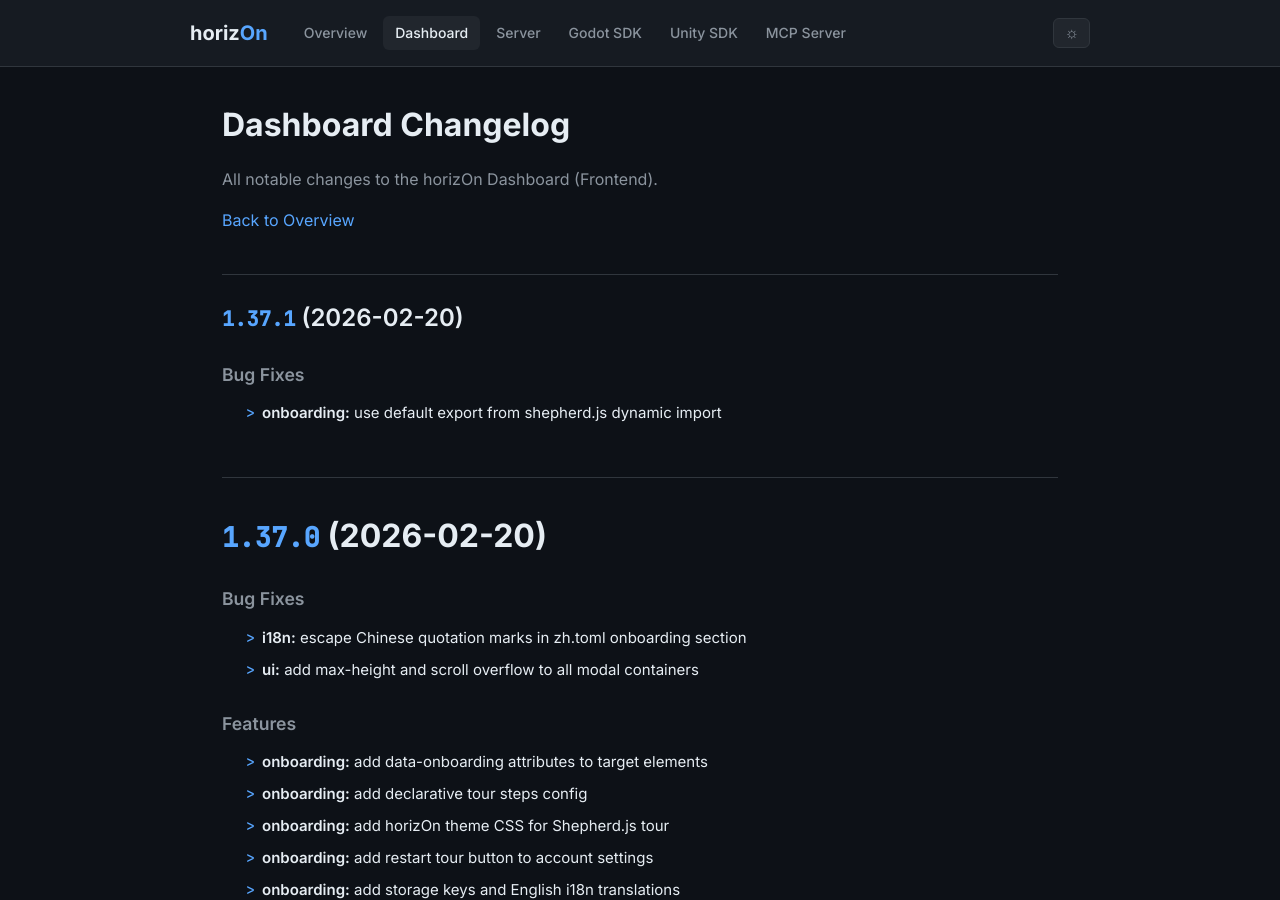
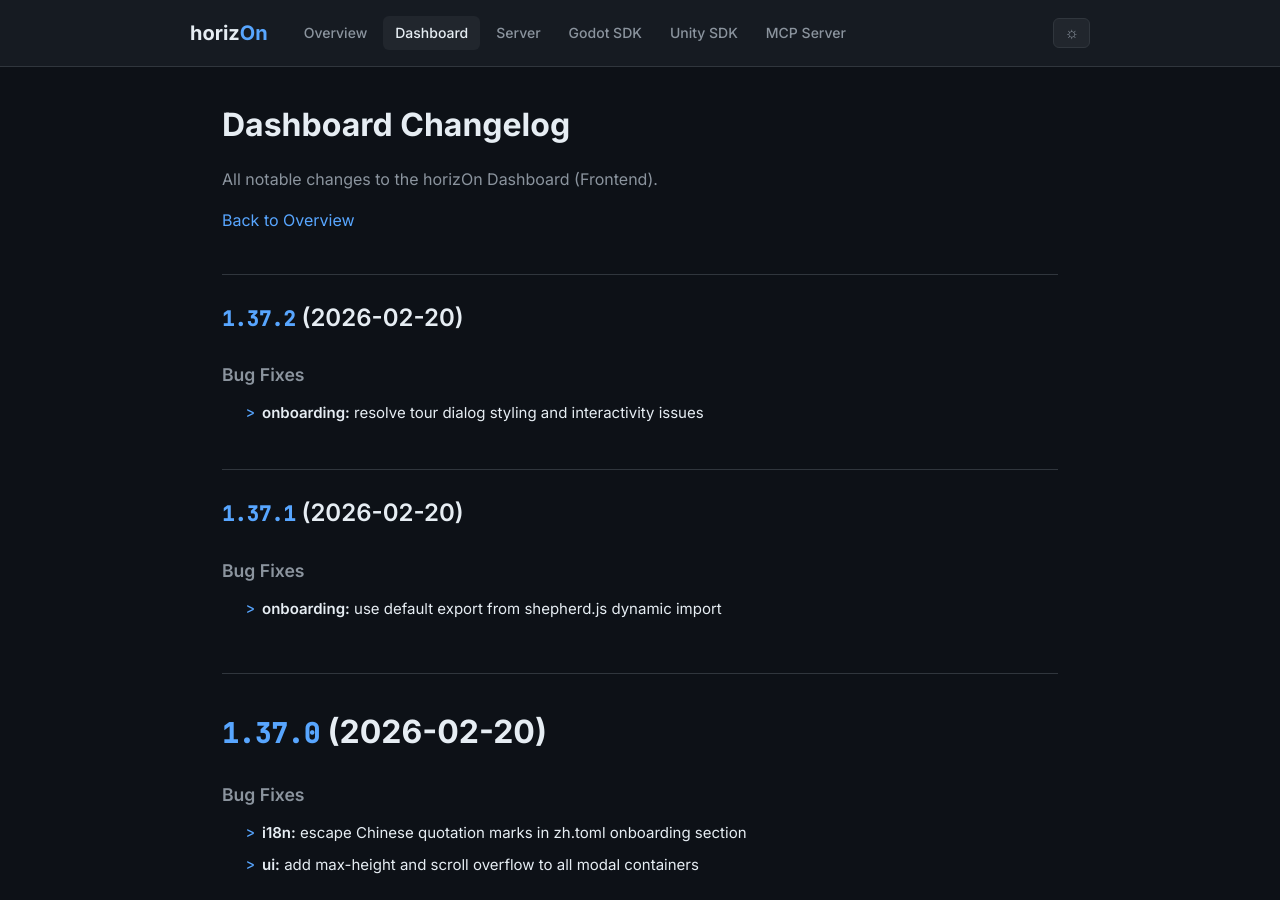
Before and after one commit to ProjectMakersDE/horizOn-Changelog, a Jekyll site: the page built from dashboard-changelog.md, in a window 1280 px wide and 900 px high. Built offline with Jekyll 4.4.1, drawn with Linux system fonts in a browser that asks for light colours.

Commit message:
chore: sync changelogs [skip ci]

```diff
--- a/dashboard-changelog.md
+++ b/dashboard-changelog.md
@@ -8,6 +8,13 @@ title: Dashboard Changelog
 All notable changes to the horizOn Dashboard (Frontend).
 
 [Back to Overview](.)
+
+## [1.37.2](https://github.com/ProjectMakersDE/horizOn-Dashboard/compare/v1.37.1...v1.37.2) (2026-02-20)
+
+
+### Bug Fixes
+
+* **onboarding:** resolve tour dialog styling and interactivity issues ([38707d8](https://github.com/ProjectMakersDE/horizOn-Dashboard/commit/38707d8d9346b65618a4d87cbd88bc8f95a207c7))
 
 ## [1.37.1](https://github.com/ProjectMakersDE/horizOn-Dashboard/compare/v1.37.0...v1.37.1) (2026-02-20)
 
```
Also changed, not shown: index.md (+1 -1 lines).
